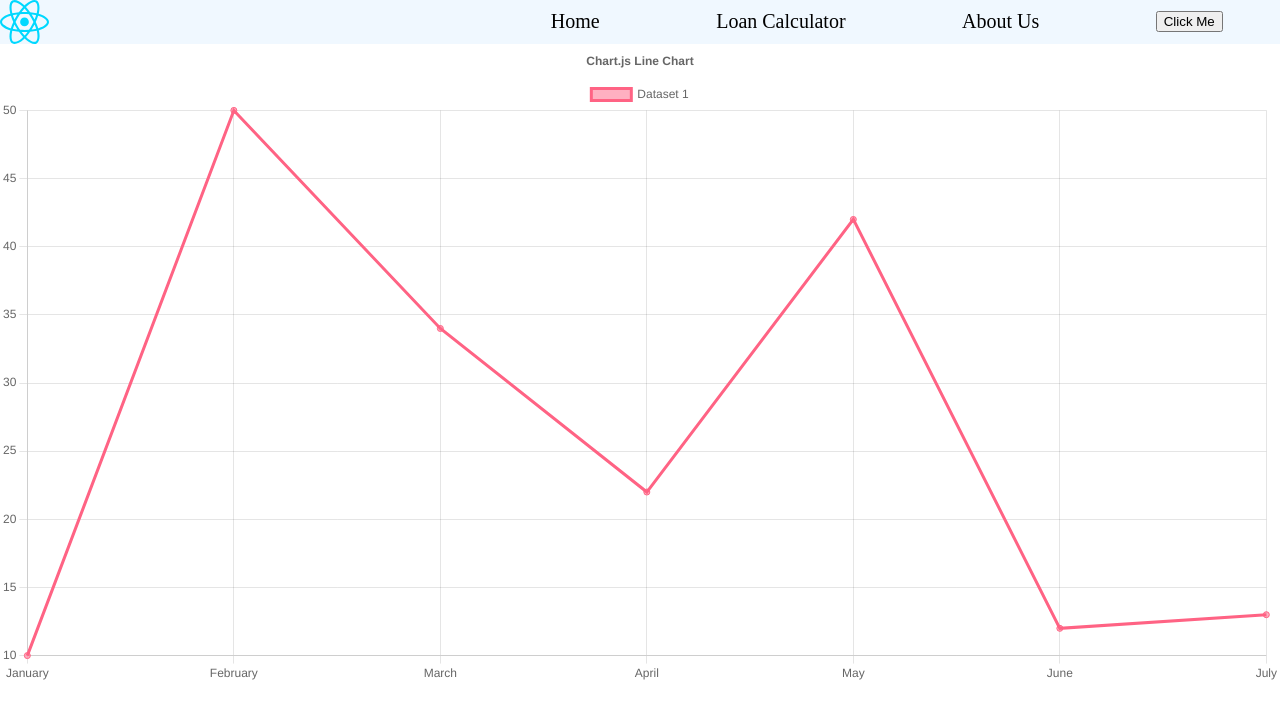
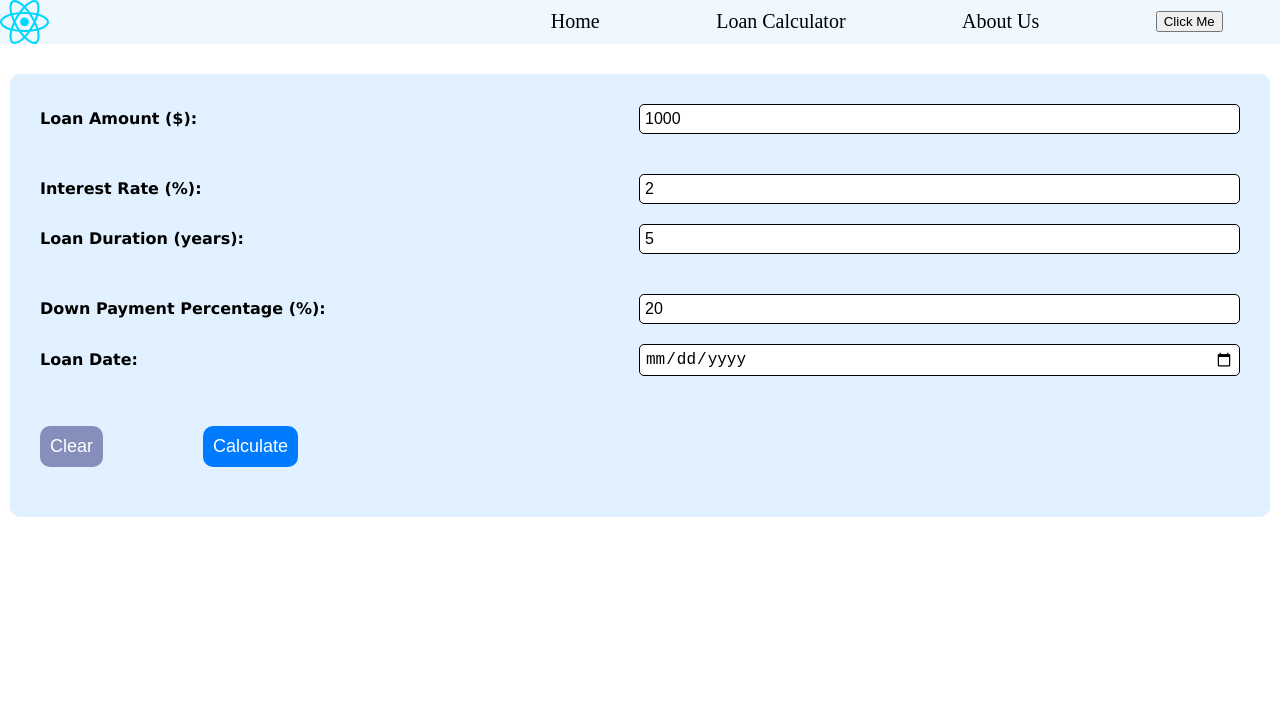
Before and after one commit to shane-abh/Loan-calculator-app, a React (Vite) app: page / in a window 1280 px wide. Shown: the top 718 px of the page. Built offline with nearby package versions, Linux system fonts and the light colour scheme.

Commit message:
First commit

```diff
--- a/src/App.jsx
+++ b/src/App.jsx
@@ -15,10 +15,10 @@ function App() {
   return (
     <div>
       <Header />
-      <Trial/>
-{/*
+      {/* <Trial/> */}
+
       <LoanForm loanInfo={setFormData}/>
-      {formData!=null? <Results data={formData}/> : ""} */}
+      {formData!=null? <Results data={formData}/> : ""}
 
     </div>
   );
```
